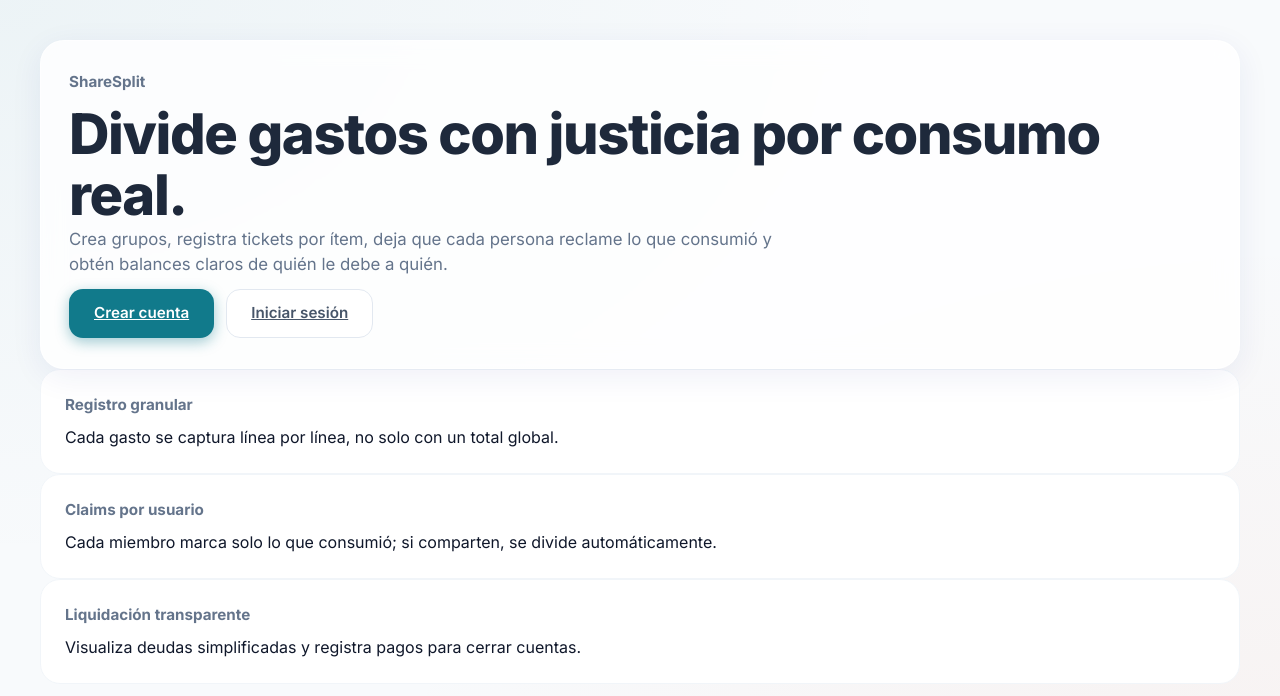
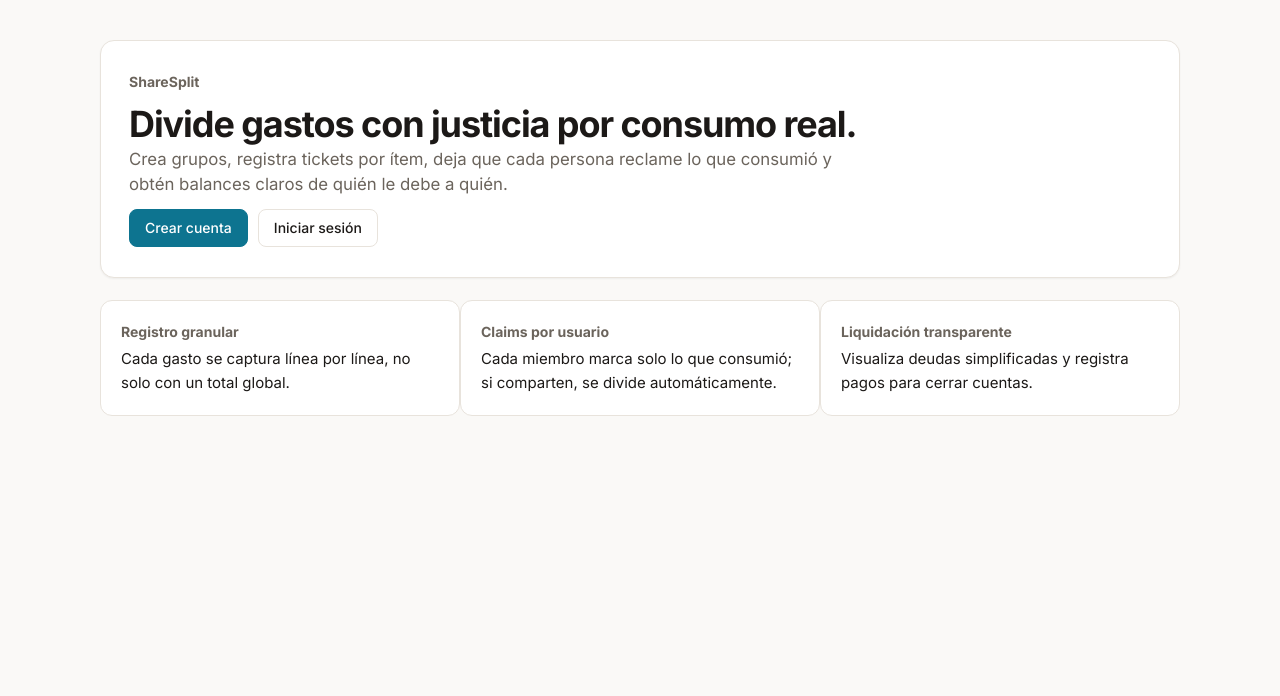
Before and after one commit to ArturoYJ/ShareSplit-frontend, a Next.js app: page / in a window 1280 px wide. Shown: the top 696 px of the page. Built offline with nearby package versions, Linux system fonts and the light colour scheme; no server answers.

Commit message:
style(globals): rediseñar sistema de tokens a minimalista y limpio

```diff
--- a/src/app/globals.css
+++ b/src/app/globals.css
@@ -1,240 +1,399 @@
-@import url('https://fonts.googleapis.com/css2?family=Inter:wght@300;400;500;600;700;800&display=swap');
+@import url('https://fonts.googleapis.com/css2?family=Inter:ital,opsz,wght@0,14..32,300..700;1,14..32,300..700&display=swap');
 
+/* ── Design Tokens ─────────────────────────────────────────────────── */
 :root {
-  /* Palette */
-  --bg: #f8fafc;
-  --bg-gradient: radial-gradient(at 0% 0%, rgba(17, 122, 139, 0.05) 0px, transparent 50%),
-                 radial-gradient(at 100% 100%, rgba(232, 93, 42, 0.05) 0px, transparent 50%);
-  --card: rgba(255, 255, 255, 0.8);
-  --card-border: rgba(255, 255, 255, 0.6);
-  --text: #0f172a;
-  --text-muted: #64748b;
-  --primary: #117a8b;
-  --primary-glow: rgba(17, 122, 139, 0.4);
-  --accent: #e85d2a;
-  --success: #10b981;
-  --danger: #ef4444;
-  --warning: #f59e0b;
+  /* Surfaces — warm neutral scale */
+  --bg:        #FAF9F7;
+  --surface:   #FFFFFF;
+  --surface-2: #F5F2ED;
+  --surface-3: #EAE6DF;
 
-  /* Shadows */
-  --shadow-sm: 0 1px 2px rgba(0,0,0,0.05);
-  --shadow-md: 0 4px 6px -1px rgba(0,0,0,0.1), 0 2px 4px -1px rgba(0,0,0,0.06);
-  --shadow-lg: 0 10px 15px -3px rgba(0,0,0,0.1), 0 4px 6px -2px rgba(0,0,0,0.05);
-  --shadow-glass: 0 8px 32px 0 rgba(31, 38, 135, 0.07);
+  /* Borders */
+  --line:      #E8E3DC;
+  --line-2:    #CFC8BE;
+
+  /* Text — warm dark */
+  --text:      #1C1917;
+  --text-2:    #6B645C;
+  --text-3:    #9D9589;
+
+  /* Brand — teal */
+  --primary:    #0D7490;
+  --primary-2:  #0B6278;
+  --primary-bg: #E0F2F7;
+
+  /* Semantic */
+  --success:    #059669;
+  --success-bg: #ECFDF5;
+  --danger:     #DC2626;
+  --danger-bg:  #FEF2F2;
+  --warning:    #D97706;
+  --warning-bg: #FFFBEB;
+
+  /* Backward-compat aliases — pages reference these via inline styles */
+  --card:       var(--surface);
+  --card-border: var(--line);
+  --text-muted: var(--text-2);
+  --accent:     var(--warning);
+
+  /* Shadows — extremely subtle; let borders do the heavy lifting */
+  --shadow-xs: 0 1px 2px rgba(0,0,0,0.05);
+  --shadow-sm: 0 2px 8px rgba(0,0,0,0.06);
+  --shadow-md: 0 4px 16px rgba(0,0,0,0.08);
+  --shadow-lg: 0 12px 36px rgba(0,0,0,0.11);
 }
 
-* {
-  margin: 0;
-  padding: 0;
-  box-sizing: border-box;
-}
+/* ── Reset ─────────────────────────────────────────────────────────── */
+*, *::before, *::after { margin: 0; padding: 0; box-sizing: border-box; }
+
+html { font-size: 16px; scroll-behavior: smooth; }
 
 body {
   font-family: 'Inter', system-ui, -apple-system, sans-serif;
+  font-size: 0.9375rem; /* 15px */
+  line-height: 1.6;
   color: var(--text);
-  background-color: var(--bg);
-  background-image: var(--bg-gradient);
-  background-attachment: fixed;
-  line-height: 1.5;
+  background: var(--bg);
   -webkit-font-smoothing: antialiased;
+  -moz-osx-font-smoothing: grayscale;
 }
 
-/* ── Typography ───────────────────────────────────────────────────────────── */
-.h1, .h2, .h3 {
-  font-weight: 800;
-  letter-spacing: -0.025em;
-  color: #1e293b;
+a   { color: inherit; text-decoration: none; }
+img { display: block; max-width: 100%; }
+button { font-family: inherit; }
+
+/* ── Typography ────────────────────────────────────────────────────── */
+.h1 {
+  font-size: clamp(1.625rem, 2.5vw + 0.75rem, 2.25rem);
+  font-weight: 700;
+  line-height: 1.2;
+  letter-spacing: -0.03em;
+  color: var(--text);
 }
 
-.h1 { font-size: clamp(2.5rem, 6vw, 3.5rem); line-height: 1.1; }
-.h2 { font-size: 1.875rem; line-height: 1.25; }
-.h3 { font-size: 1.25rem; line-height: 1.75; }
+.h2 {
+  font-size: 1.25rem;
+  font-weight: 600;
+  line-height: 1.35;
+  letter-spacing: -0.02em;
+  color: var(--text);
+}
 
-.muted { color: var(--text-muted); font-size: 0.95rem; }
+.h3 {
+  font-size: 1rem;
+  font-weight: 600;
+  line-height: 1.4;
+  letter-spacing: -0.01em;
+  color: var(--text);
+}
 
-/* ── Layout & Shell ──────────────────────────────────────────────────────── */
+.muted {
+  color: var(--text-2);
+  font-size: 0.875rem;
+}
+
+.label {
+  display: block;
+  font-size: 0.8125rem; /* 13px */
+  font-weight: 500;
+  color: var(--text-2);
+  margin-bottom: 6px;
+}
+
+/* ── Layout ─────────────────────────────────────────────────────────── */
 .shell {
-  width: min(1200px, 94vw);
+  width: min(1080px, 92vw);
   margin: 0 auto;
 }
 
 .page {
-  padding: 40px 0 80px;
+  padding: 40px 0 72px;
 }
 
+/* subtract navbar height so content centres in the visible viewport */
 .page.centered {
   display: grid;
   place-items: center;
-  min-height: 80vh;
+  min-height: calc(100svh - 57px);
+  padding: 24px;
 }
 
-/* ── Components: Cards & Glassmorphism ───────────────────────────────────── */
+/* ── Cards ──────────────────────────────────────────────────────────── */
 .card {
-  background: var(--card);
-  backdrop-filter: blur(12px);
-  -webkit-backdrop-filter: blur(12px);
-  border: 1px solid var(--card-border);
-  border-radius: 24px;
-  box-shadow: var(--shadow-glass);
+  background: var(--surface);
+  border: 1px solid var(--line);
+  border-radius: 14px;
+  box-shadow: var(--shadow-xs);
   padding: 24px;
-  transition: transform 0.2s ease, box-shadow 0.2s ease;
 }
 
 .card-flat {
-  background: rgba(255, 255, 255, 0.5);
-  border: 1px solid rgba(0, 0, 0, 0.05);
-  border-radius: 16px;
-  transition: all 0.2s ease;
+  background: var(--surface);
+  border: 1px solid var(--line);
+  border-radius: 10px;
+  transition: border-color 0.15s ease, box-shadow 0.15s ease;
 }
 
 .card-flat:hover {
-  background: #fff;
-  border-color: var(--primary);
-  box-shadow: var(--shadow-md);
-  transform: translateY(-2px);
+  border-color: var(--line-2);
+  box-shadow: var(--shadow-sm);
 }
 
-/* ── Buttons ──────────────────────────────────────────────────────────────── */
+/* ── Buttons ─────────────────────────────────────────────────────────── */
 .btn {
   display: inline-flex;
   align-items: center;
   justify-content: center;
-  gap: 8px;
-  padding: 12px 24px;
-  border-radius: 14px;
-  font-weight: 600;
-  font-size: 0.95rem;
+  gap: 6px;
+  padding: 8px 15px;
+  border-radius: 8px;
+  font-size: 0.875rem;
+  font-weight: 500;
   cursor: pointer;
   border: 1px solid transparent;
-  transition: all 0.2s cubic-bezier(0.4, 0, 0.2, 1);
+  line-height: 1.4;
+  white-space: nowrap;
+  transition: background 0.12s ease, border-color 0.12s ease, opacity 0.12s ease;
 }
 
-.btn:disabled {
-  opacity: 0.5;
-  cursor: not-allowed;
-}
+.btn:disabled { opacity: 0.4; cursor: not-allowed; }
 
 .btn-primary {
   background: var(--primary);
-  color: white;
-  box-shadow: 0 4px 14px 0 var(--primary-glow);
+  color: #fff;
+  border-color: var(--primary);
 }
-
 .btn-primary:hover:not(:disabled) {
-  background: #0d6878;
-  transform: translateY(-1px);
-  box-shadow: 0 6px 20px 0 var(--primary-glow);
+  background: var(--primary-2);
+  border-color: var(--primary-2);
 }
 
 .btn-secondary {
-  background: white;
-  border: 1px solid #e2e8f0;
-  color: #475569;
+  background: var(--surface);
+  color: var(--text);
+  border-color: var(--line);
 }
-
 .btn-secondary:hover:not(:disabled) {
-  background: #f8fafc;
-  border-color: #cbd5e1;
+  background: var(--surface-2);
+  border-color: var(--line-2);
 }
 
 .btn-danger {
-  background: #fef2f2;
-  border: 1px solid #fee2e2;
+  background: var(--danger-bg);
   color: var(--danger);
+  border-color: #FECACA;
+}
+.btn-danger:hover:not(:disabled) {
+  background: #FEE2E2;
+  border-color: #FCA5A5;
 }
 
-.btn-danger:hover:not(:disabled) {
-  background: #fee2e2;
+.btn-ghost {
+  background: transparent;
+  color: var(--text-2);
+  border-color: transparent;
+}
+.btn-ghost:hover:not(:disabled) {
+  background: var(--surface-2);
+  color: var(--text);
 }
 
-/* ── Form Controls ───────────────────────────────────────────────────────── */
+/* ── Form Controls ───────────────────────────────────────────────────── */
 .input, .select, .textarea {
   width: 100%;
-  padding: 12px 16px;
-  background: white;
-  border: 1px solid #e2e8f0;
-  border-radius: 14px;
-  font-size: 1rem;
-  transition: all 0.2s ease;
+  padding: 9px 13px;
+  background: var(--surface);
+  border: 1px solid var(--line);
+  border-radius: 8px;
+  font-size: 0.9375rem;
+  font-family: inherit;
+  color: var(--text);
+  appearance: none;
+  transition: border-color 0.15s ease, box-shadow 0.15s ease;
 }
+
+.input::placeholder, .textarea::placeholder { color: var(--text-3); }
 
 .input:focus, .select:focus, .textarea:focus {
   outline: none;
   border-color: var(--primary);
-  box-shadow: 0 0 0 4px rgba(17, 122, 139, 0.1);
+  box-shadow: 0 0 0 3px rgba(13, 116, 144, 0.12);
 }
 
-.label {
-  display: block;
-  margin-bottom: 8px;
+.textarea { resize: vertical; min-height: 72px; }
+
+/* ── Error / Alert ───────────────────────────────────────────────────── */
+.error-box {
+  background: var(--danger-bg);
+  color: var(--danger);
+  border: 1px solid #FECACA;
+  border-radius: 8px;
+  padding: 10px 14px;
   font-size: 0.875rem;
-  font-weight: 600;
-  color: #475569;
 }
 
-/* ── Data Display ────────────────────────────────────────────────────────── */
+/* ── Badges ─────────────────────────────────────────────────────────── */
+.badge {
+  display: inline-flex;
+  align-items: center;
+  padding: 2px 8px;
+  border-radius: 5px;
+  font-size: 0.6875rem; /* 11px */
+  font-weight: 600;
+  letter-spacing: 0.04em;
+  text-transform: uppercase;
+}
+
+.badge-draft  { background: var(--surface-2); color: var(--text-2); border: 1px solid var(--line); }
+.badge-open   { background: var(--success-bg); color: var(--success); }
+.badge-settled{ background: var(--primary-bg); color: var(--primary); }
+
+/* ── KPI Cards ───────────────────────────────────────────────────────── */
 .kpi {
+  background: var(--surface);
+  border: 1px solid var(--line);
+  border-radius: 12px;
+  padding: 20px;
+  display: flex;
+  flex-direction: column;
+  gap: 4px;
+}
+
+.kpi-value {
+  font-size: 1.75rem;
+  font-weight: 700;
+  letter-spacing: -0.04em;
+  line-height: 1;
+  color: var(--text);
+}
+
+/* ── Utilities ───────────────────────────────────────────────────────── */
+.stack          { display: flex; flex-direction: column; gap: 16px; }
+.stack-sm       { display: flex; flex-direction: column; gap: 8px; }
+.row-wrap       { display: flex; flex-wrap: wrap; gap: 10px; align-items: center; }
+.justify-between{ display: flex; justify-content: space-between; align-items: center; }
+.grid           { display: grid; }
+.text-center    { text-align: center; }
+.divider        { height: 1px; background: var(--line); border: none; margin: 0; }
+
+/* ── Top Navigation ─────────────────────────────────────────────────── */
+.topnav {
+  height: 57px;
+  border-bottom: 1px solid var(--line);
+  background: rgba(255,255,255,0.92);
+  backdrop-filter: blur(8px);
+  -webkit-backdrop-filter: blur(8px);
+  position: sticky;
+  top: 0;
+  z-index: 100;
+  display: flex;
+  align-items: center;
+}
+
+.topnav-inner {
+  width: min(1080px, 92vw);
+  margin: 0 auto;
+  display: flex;
+  align-items: center;
+  justify-content: space-between;
+  gap: 16px;
+}
+
+.topnav-brand {
+  font-size: 0.9375rem;
+  font-weight: 700;
+  letter-spacing: -0.02em;
+  color: var(--text);
+  display: flex;
+  align-items: center;
+  gap: 7px;
+}
+
+.topnav-brand-mark {
+  width: 22px;
+  height: 22px;
+  border-radius: 6px;
+  background: var(--primary);
+  display: grid;
+  place-items: center;
+  flex-shrink: 0;
+}
+
+.topnav-brand-mark::after {
+  content: '';
+  width: 10px;
+  height: 10px;
+  border-radius: 50%;
   background: white;
-  padding: 24px;
-  border-radius: 20px;
-  border: 1px solid #f1f5f9;
+  opacity: 0.85;
+}
+
+.topnav-actions {
+  display: flex;
+  align-items: center;
+  gap: 8px;
+}
+
+/* ── Avatar ──────────────────────────────────────────────────────────── */
+.avatar {
+  width: 30px;
+  height: 30px;
+  border-radius: 50%;
+  background: var(--primary-bg);
+  color: var(--primary);
+  display: grid;
+  place-items: center;
+  font-size: 0.75rem;
+  font-weight: 700;
+  flex-shrink: 0;
+  border: 1px solid var(--line);
+  text-transform: uppercase;
+}
+
+/* ── Toast Notifications ─────────────────────────────────────────────── */
+.toast-container {
+  position: fixed;
+  bottom: 20px;
+  right: 20px;
+  z-index: 9999;
   display: flex;
   flex-direction: column;
   gap: 8px;
-}
-
-.kpi-value {
-  font-size: 2rem;
-  font-weight: 800;
-  letter-spacing: -0.05em;
-}
-
-.badge {
-  padding: 4px 12px;
-  border-radius: 8px;
-  font-size: 0.75rem;
-  font-weight: 700;
-  text-transform: uppercase;
-}
-
-.badge-draft { background: #f1f5f9; color: #64748b; }
-.badge-open { background: #ecfdf5; color: #059669; }
-.badge-settled { background: #eff6ff; color: #2563eb; }
-
-/* ── Utility ─────────────────────────────────────────────────────────────── */
-.stack { display: flex; flex-direction: column; gap: 16px; }
-.row-wrap { display: flex; flex-wrap: wrap; gap: 12px; }
-.justify-between { display: flex; justify-content: space-between; align-items: center; }
-
-/* ── Toasts (re-implementados con el nuevo diseño) ───────────────────────── */
-.toast-container {
-  position: fixed;
-  bottom: 24px;
-  right: 24px;
-  z-index: 1000;
-  display: flex;
-  flex-direction: column;
-  gap: 12px;
+  pointer-events: none;
 }
 
 .toast {
-  background: white;
-  padding: 16px 24px;
-  border-radius: 16px;
-  box-shadow: 0 20px 25px -5px rgba(0,0,0,0.1);
-  border: 1px solid #f1f5f9;
+  background: #1C1917;
+  color: #FAF9F7;
+  padding: 11px 15px;
+  border-radius: 10px;
+  box-shadow: var(--shadow-lg);
   display: flex;
   align-items: center;
-  gap: 12px;
-  animation: slide-in 0.3s ease-out;
+  gap: 10px;
+  pointer-events: all;
+  font-size: 0.875rem;
+  font-weight: 450;
+  max-width: 360px;
+  cursor: pointer;
+  animation: slide-up 0.18s ease-out;
 }
 
-@keyframes slide-in {
-  from { transform: translateY(100%); opacity: 0; }
-  to { transform: translateY(0); opacity: 1; }
+.toast-success { background: #14532D; }
+.toast-error   { background: #7F1D1D; }
+.toast-info    { background: #1C1917; }
+
+@keyframes slide-up {
+  from { transform: translateY(8px); opacity: 0; }
+  to   { transform: translateY(0);   opacity: 1; }
 }
 
+/* ── Responsive ──────────────────────────────────────────────────────── */
 @media (max-width: 640px) {
-  .page { padding-top: 24px; }
-  .row-mobile { flex-direction: column; }
+  .page          { padding: 24px 0 56px; }
+  .row-mobile    { flex-direction: column; align-items: stretch; }
+  .shell         { width: 100%; padding: 0 16px; }
+  .card          { padding: 16px; border-radius: 12px; }
+  .kpi           { padding: 16px; }
+  .topnav-user-name { display: none; }
 }
```
